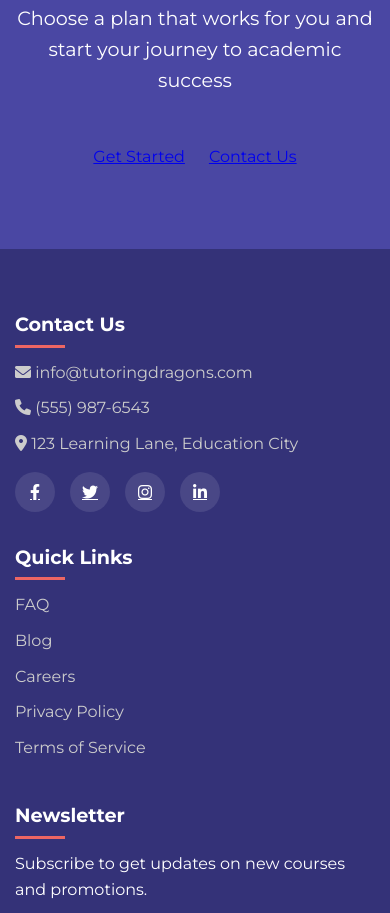
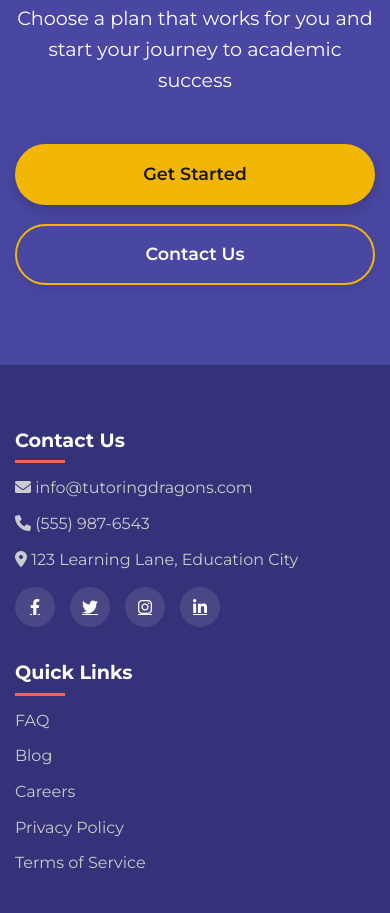
Before and after one commit to ZakharTeshukov/ZakharTeshukov, a plain HTML site: page hosted-sites/tutoring-dragons/pages/pricing.html in a window 390 px wide. Shown: the part 5103-6016 px from the top of the page. Drawn offline with Linux system fonts and the light colour scheme.

```diff
--- a/hosted-sites/tutoring-dragons/assets/css/main.css
+++ b/hosted-sites/tutoring-dragons/assets/css/main.css
@@ -461,6 +461,83 @@
 .cta-buttons {
     display: flex;
     justify-content: center;
-    gap: 1.5rem;
+    gap: 2rem;
     margin-top: 2rem;
 }
+
+.cta-section .cta-button {
+    padding: 1.1rem 2.8rem;
+    font-size: 1.2rem;
+    font-weight: 600;
+    border-radius: 50px;
+    text-decoration: none;
+    transition: all 0.4s cubic-bezier(0.175, 0.885, 0.32, 1.275);
+    position: relative;
+    overflow: hidden;
+    box-shadow: 0 5px 15px rgba(0, 0, 0, 0.2);
+    border: 2px solid transparent;
+    z-index: 1;
+}
+
+.cta-section .cta-button.primary {
+    background-color: var(--secondary-color);
+    color: var(--text-dark);
+}
+
+.cta-section .cta-button.primary:hover {
+    transform: translateY(-5px) scale(1.05);
+    background-color: var(--secondary-light);
+    box-shadow: 0 8px 25px rgba(0, 0, 0, 0.25);
+}
+
+.cta-section .cta-button.primary::before {
+    content: '';
+    position: absolute;
+    top: 0;
+    left: -100%;
+    width: 100%;
+    height: 100%;
+    background: linear-gradient(90deg, rgba(255,255,255,0) 0%, rgba(255,255,255,0.3) 50%, rgba(255,255,255,0) 100%);
+    transition: all 0.6s ease;
+    z-index: -1;
+}
+
+.cta-section .cta-button.primary:hover::before {
+    left: 100%;
+}
+
+.cta-section .cta-button.secondary {
+    background-color: transparent;
+    color: var(--text-light);
+    border: 2px solid var(--secondary-color);
+    box-shadow: 0 4px 12px rgba(0, 0, 0, 0.1);
+}
+
+.cta-section .cta-button.secondary:hover {
+    background-color: var(--secondary-color);
+    color: var(--text-dark);
+    transform: translateY(-5px) scale(1.05);
+    box-shadow: 0 8px 25px rgba(0, 0, 0, 0.25);
+}
+
+@media (max-width: 768px) {
+    .cta-buttons {
+        flex-direction: column;
+        align-items: center;
+        gap: 1.2rem;
+    }
+
+    .cta-section .cta-button {
+        width: 80%;
+        text-align: center;
+        padding: 1rem 2rem;
+    }
+}
+
+@media (max-width: 480px) {
+    .cta-section .cta-button {
+        width: 100%;
+        font-size: 1.1rem;
+        padding: 0.9rem 1.8rem;
+    }
+}
```
Also changed, not shown: hosted-sites/tutoring-dragons/index.html (+36 -38 lines), hosted-sites/tutoring-dragons/pages/contact.html (+3 -50 lines).
